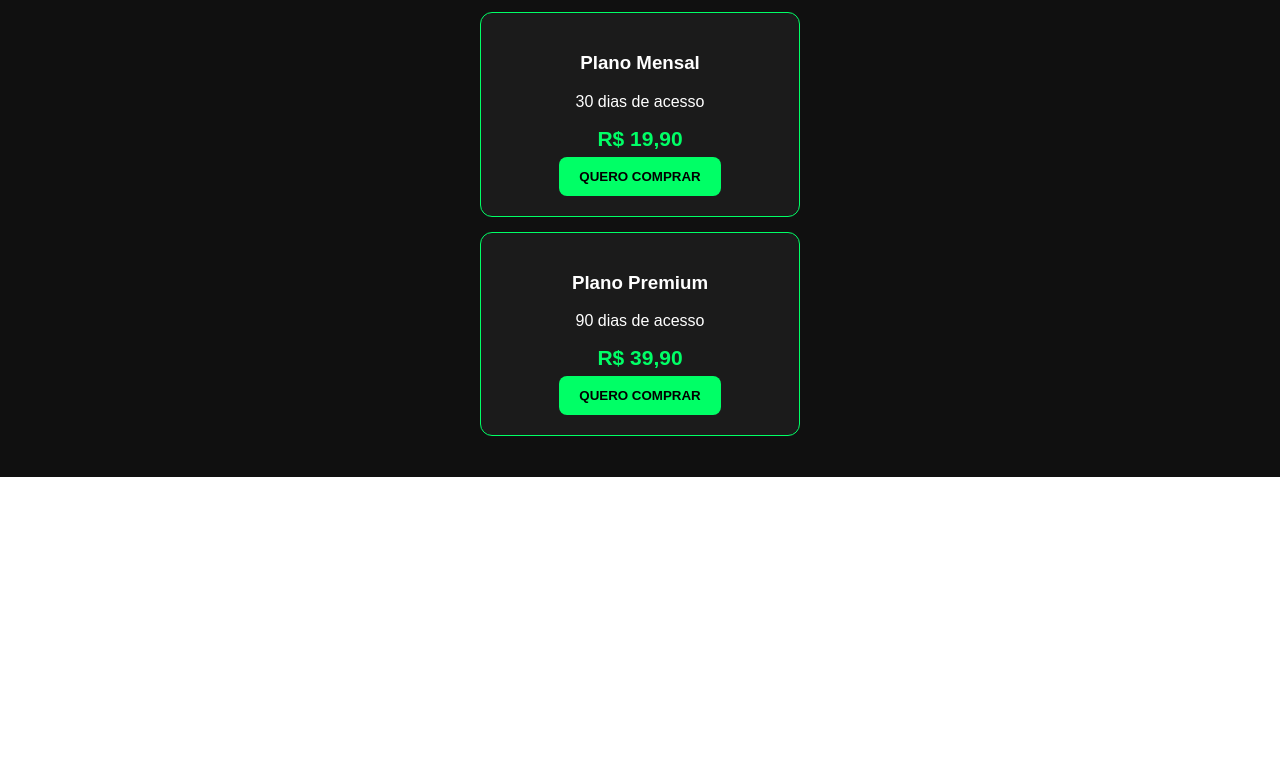
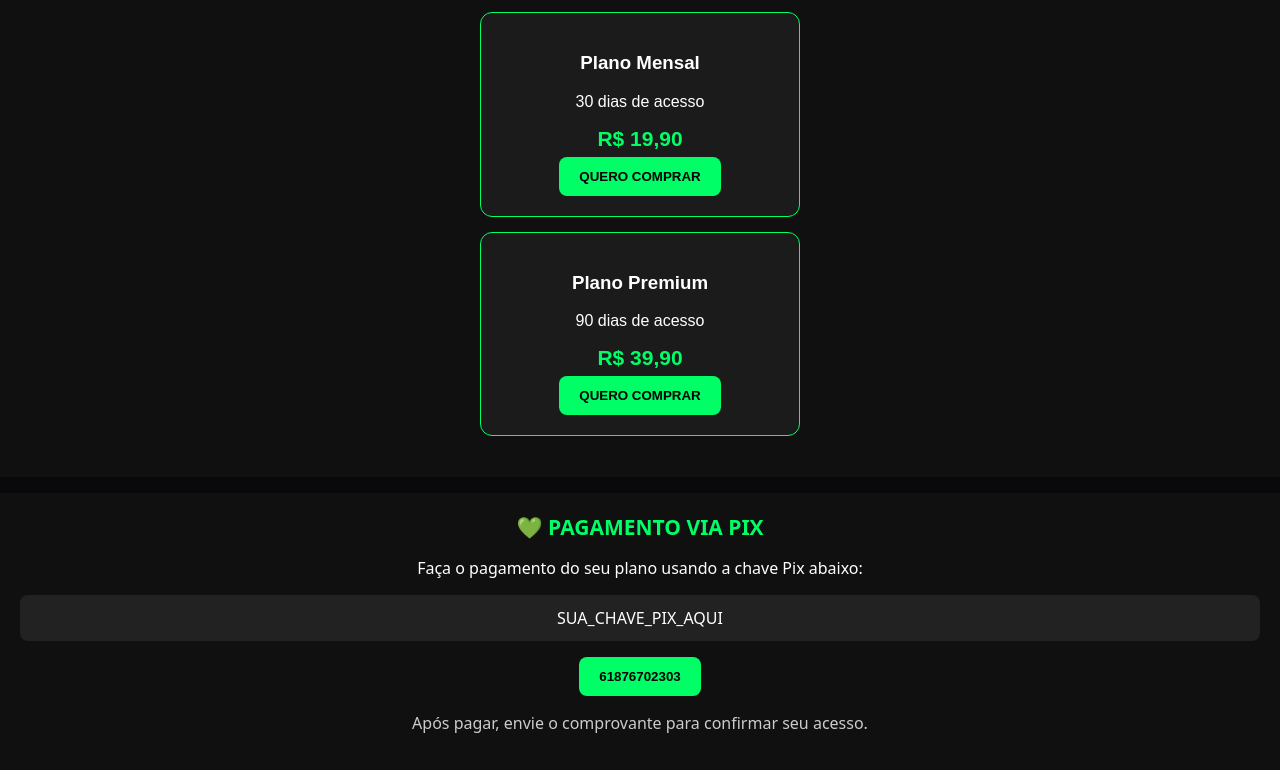
Before and after one commit to geovannes003-del/XIT-MORTAL., a plain HTML site: page index.html in a window 1280 px wide. Shown: the part 1420-2190 px from the top of the page. Before the commit the page ends 1897 px from the top, so only its background shows below. Drawn offline with Linux system fonts and the light colour scheme.

Commit message:
Update index.html

```diff
--- a/index.html
+++ b/index.html
@@ -228,3 +228,21 @@ function comprar(plano, preco) {
     "&body=" + mensagem;
 }
 </script>
+<p id="aviso" style="color:#00ff66;"></p>
+</section>
+
+<section style="background:#101010;color:white;padding:20px;text-align:center;">
+  <h2 style="color:#00ff66;">💚 PAGAMENTO VIA PIX</h2>
+  <p>Faça o pagamento do seu plano usando a chave Pix abaixo:</p>
+
+  <p id="chavePix" style="background:#222;padding:12px;border-radius:8px;overflow-wrap:anywhere;">
+    SUA_CHAVE_PIX_AQUI
+  </p>
+
+  <button onclick="navigator.clipboard.writeText(document.getElementById('chavePix').innerText).then(()=>alert('Chave Pix copiada!')).catch(()=>alert('Não foi possível copiar. Selecione e copie a chave.'))"
+    style="background:#00ff66;color:black;padding:12px 20px;border:0;border-radius:8px;font-weight:bold;">
+    61876702303
+  </button>
+
+  <p style="color:#ccc;">Após pagar, envie o comprovante para confirmar seu acesso.</p>
+</section>
```
